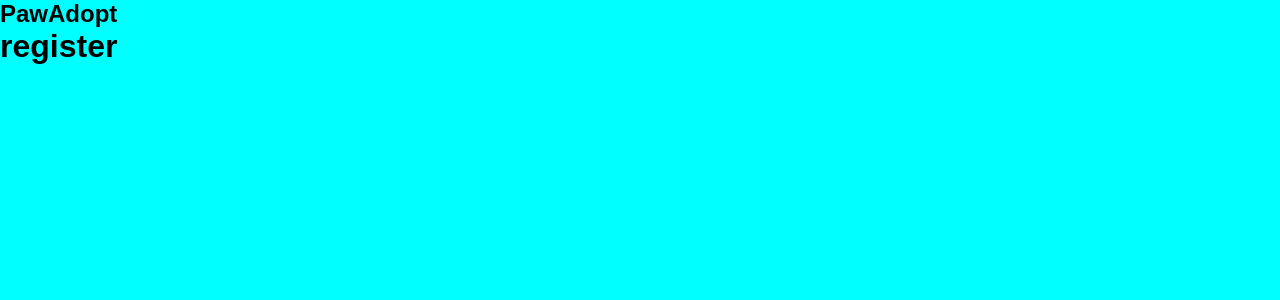
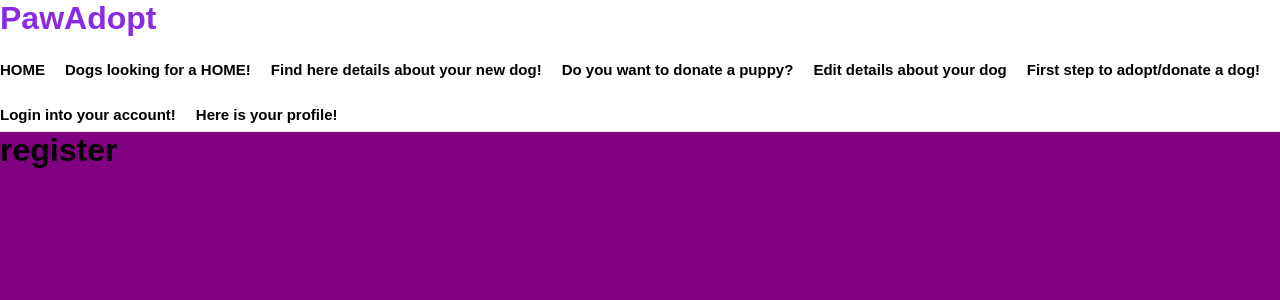
Before and after one commit to ClaudiuCiuca/PawAdopt, a React (Vite) app: page /register in a window 1280 px wide. Shown: the top 300 px of the page. Built offline with nearby package versions, Linux system fonts and the light colour scheme.

Commit message:
Create navigation bar and links

```diff
--- a/src/components/Navbar.tsx
+++ b/src/components/Navbar.tsx
@@ -1,8 +1,25 @@
+import { Link } from "react-router-dom";
+import "../styles/navbar.css";
+
+
+
 function Navbar() {
 
     return (
         <nav>
             <h2>PawAdopt</h2>
+
+            <div>
+                <Link to="/">HOME</Link>
+                <Link to="/dogs">Dogs looking for a HOME!</Link>
+                <Link to="/dogs/1">Find here details about your new dog!</Link>
+                <Link to ="/dogs/add">Do you want to donate a puppy?</Link>
+                <Link to="/dogs/1/edit">Edit details about your dog</Link>
+                <Link to="/register">First step to adopt/donate a dog!</Link>
+                <Link to="/login">Login into your account!</Link>
+                <Link to="/profile"> Here is your profile!</Link>
+
+            </div>
         </nav>
     );
 
--- a/src/index.css
+++ b/src/index.css
@@ -6,5 +6,5 @@
 
 body {
   font-family: Arial;
-  background-color: aqua;
+  background-color: purple;
 }
--- /dev/null
+++ b/src/styles/navbar.css
@@ -0,0 +1,31 @@
+nav {
+    background-color: white;
+    border-bottom: 1px solid #e5e5e5;
+    padding: 24px 32 px;
+}
+
+nav h2 {
+    color: blueviolet;
+    font-size: 32px;
+    margin-bottom: 24px;
+}
+
+nav div {
+    display: flex;
+    gap: 20px;
+    align-items: center;
+    flex-wrap: wrap;
+
+}
+
+nav a {
+    text-decoration: none;
+    color:black;
+    font-weight: 700;
+    font-size: 15px;
+    padding-bottom: 8px;
+}
+
+nav a:hover {
+    color: crimson;
+}
```
